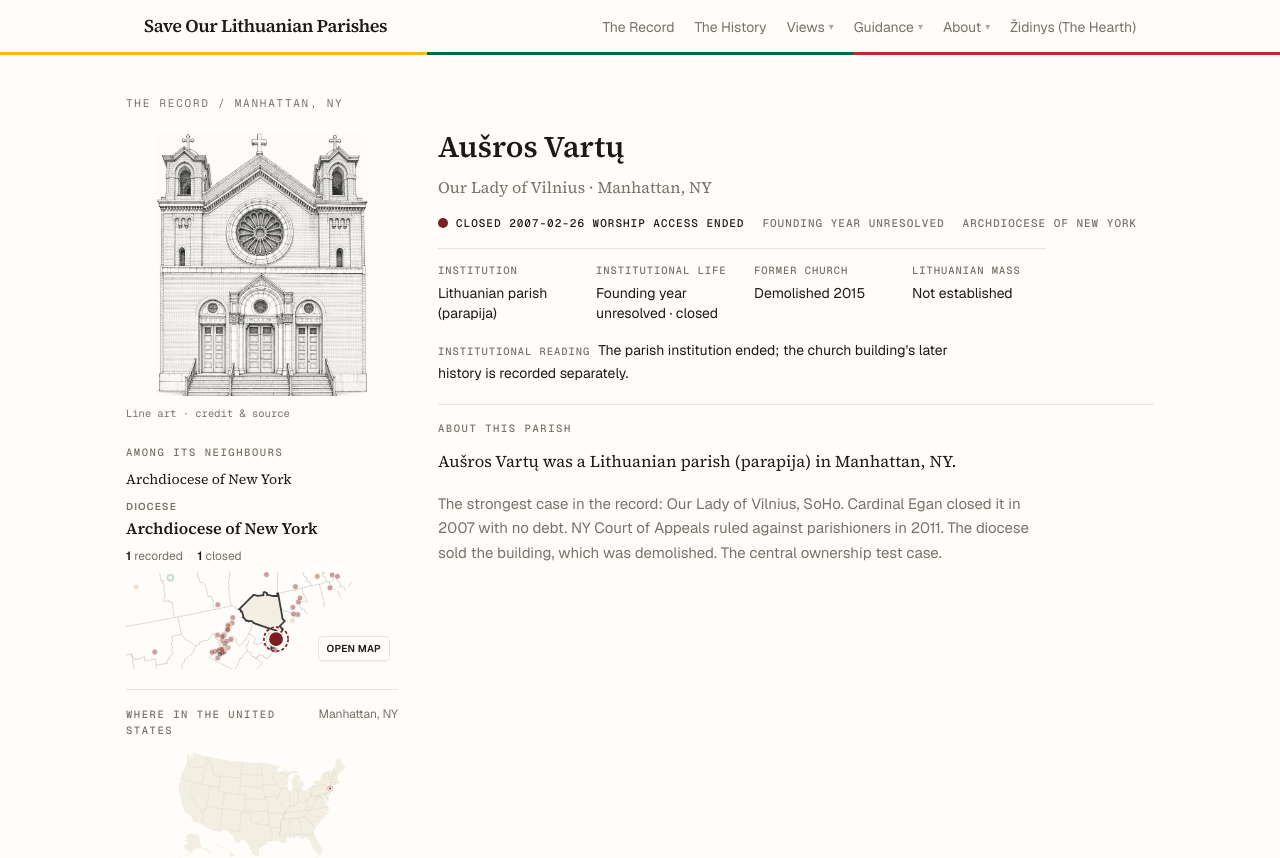
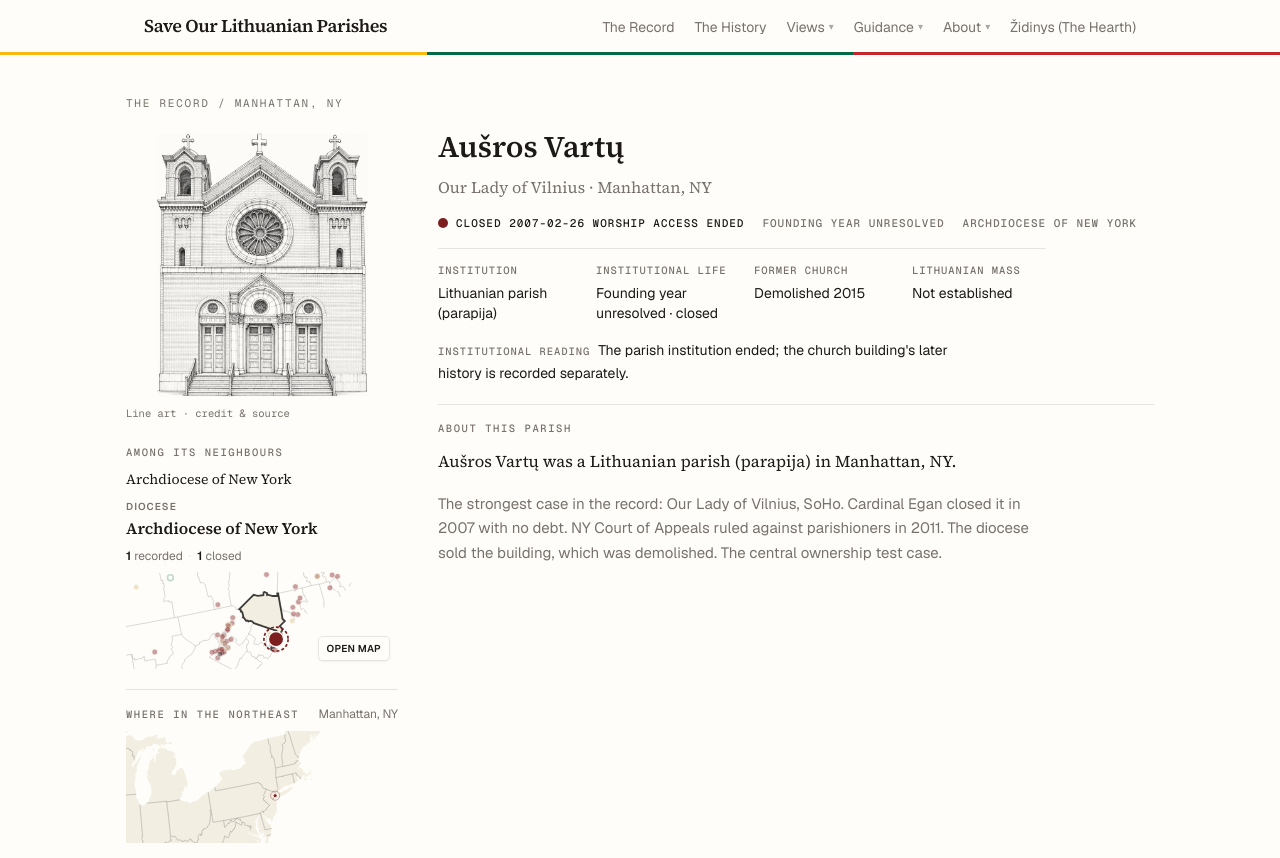
Before and after one commit to LietuvaAI/save-our-lithuanian-parishes, a Next.js app: page /parishes/ausros-vartu-manhattan-ny in a window 1280 px wide. Shown: the top 858 px of the page. Built offline with nearby package versions, Linux system fonts and the light colour scheme.

Commit message:
focus parish locator maps by region

```diff
--- a/components/ParishNationalLocator.tsx
+++ b/components/ParishNationalLocator.tsx
@@ -10,7 +10,77 @@ interface LocatorPoint {
   y: number;
 }
 
-const VIEW_BOX = "0 -18 975 628";
+type RegionName = "Northeast" | "Midwest" | "South" | "West";
+
+const REGION_STATES: Record<RegionName, Set<string>> = {
+  Northeast: new Set(["CT", "ME", "MA", "NH", "RI", "VT", "NJ", "NY", "PA"]),
+  Midwest: new Set([
+    "IN",
+    "IL",
+    "MI",
+    "OH",
+    "WI",
+    "IA",
+    "KS",
+    "MN",
+    "MO",
+    "NE",
+    "ND",
+    "SD",
+  ]),
+  South: new Set([
+    "AL",
+    "AR",
+    "DE",
+    "DC",
+    "FL",
+    "GA",
+    "KY",
+    "LA",
+    "MD",
+    "MS",
+    "NC",
+    "OK",
+    "SC",
+    "TN",
+    "TX",
+    "VA",
+    "WV",
+  ]),
+  West: new Set([
+    "AK",
+    "AZ",
+    "CA",
+    "CO",
+    "HI",
+    "ID",
+    "MT",
+    "NV",
+    "NM",
+    "OR",
+    "UT",
+    "WA",
+    "WY",
+  ]),
+};
+
+const REGION_VIEW: Record<
+  RegionName,
+  { x: number; y: number; width: number; height: number }
+> = {
+  Northeast: { x: 720, y: 105, width: 255, height: 190 },
+  Midwest: { x: 405, y: 105, width: 415, height: 255 },
+  South: { x: 400, y: 215, width: 550, height: 380 },
+  West: { x: 0, y: 120, width: 520, height: 470 },
+};
+
+function regionForState(state: string): RegionName {
+  return (
+    (Object.entries(REGION_STATES).find(([, states]) =>
+      states.has(state),
+    )?.[0] as RegionName | undefined) ?? "Northeast"
+  );
+}
 
 export default function ParishNationalLocator({ slug }: { slug: string }) {
   const subject = (contextPoints.points as LocatorPoint[]).find(
@@ -19,21 +89,25 @@ export default function ParishNationalLocator({ slug }: { slug: string }) {
 
   if (!subject) return null;
 
+  const region = regionForState(subject.state);
+  const view = REGION_VIEW[region];
+  const pointRadius = view.width / 75;
+
   return (
     <figure data-profile-national-locator className="mt-5 border-t border-rule pt-4">
       <div className="flex items-baseline justify-between gap-3">
         <p className="font-mono text-[10.5px] font-medium uppercase tracking-[0.15em] text-muted">
-          Where in the United States
+          Where in the {region}
         </p>
         <p className="shrink-0 text-xs text-muted">
           {subject.city}, {subject.state}
         </p>
       </div>
       <svg
-        viewBox={VIEW_BOX}
+        viewBox={`${view.x} ${view.y} ${view.width} ${view.height}`}
         className="mt-2 h-28 w-full"
         role="img"
-        aria-label={`${subject.name} in ${subject.city}, ${subject.state}, within the United States`}
+        aria-label={`${subject.name} in ${subject.city}, ${subject.state}, within the ${region} region of the United States`}
       >
         {mapData.statePaths.map((path, index) => (
           <path key={index} d={path} fill="var(--band)" />
@@ -48,19 +122,19 @@ export default function ParishNationalLocator({ slug }: { slug: string }) {
         <circle
           cx={subject.x}
           cy={subject.y}
-          r={14}
+          r={pointRadius * 2.25}
           fill="none"
           stroke="var(--accent)"
-          strokeWidth={3}
+          strokeWidth={pointRadius * 0.42}
           opacity={0.42}
         />
         <circle
           cx={subject.x}
           cy={subject.y}
-          r={6.5}
+          r={pointRadius}
           fill="var(--accent)"
           stroke="var(--background)"
-          strokeWidth={2.5}
+          strokeWidth={pointRadius * 0.4}
         >
           <title>{`${subject.name} — ${subject.city}, ${subject.state}`}</title>
         </circle>
--- a/scripts/verify-profile-layout.mjs
+++ b/scripts/verify-profile-layout.mjs
@@ -255,7 +255,7 @@ const requiredFragments = [
   ],
   [
     nationalLocatorSource,
-    "Where in the United States",
+    "Where in the {region}",
     "national locator purpose label",
   ],
   [
```
